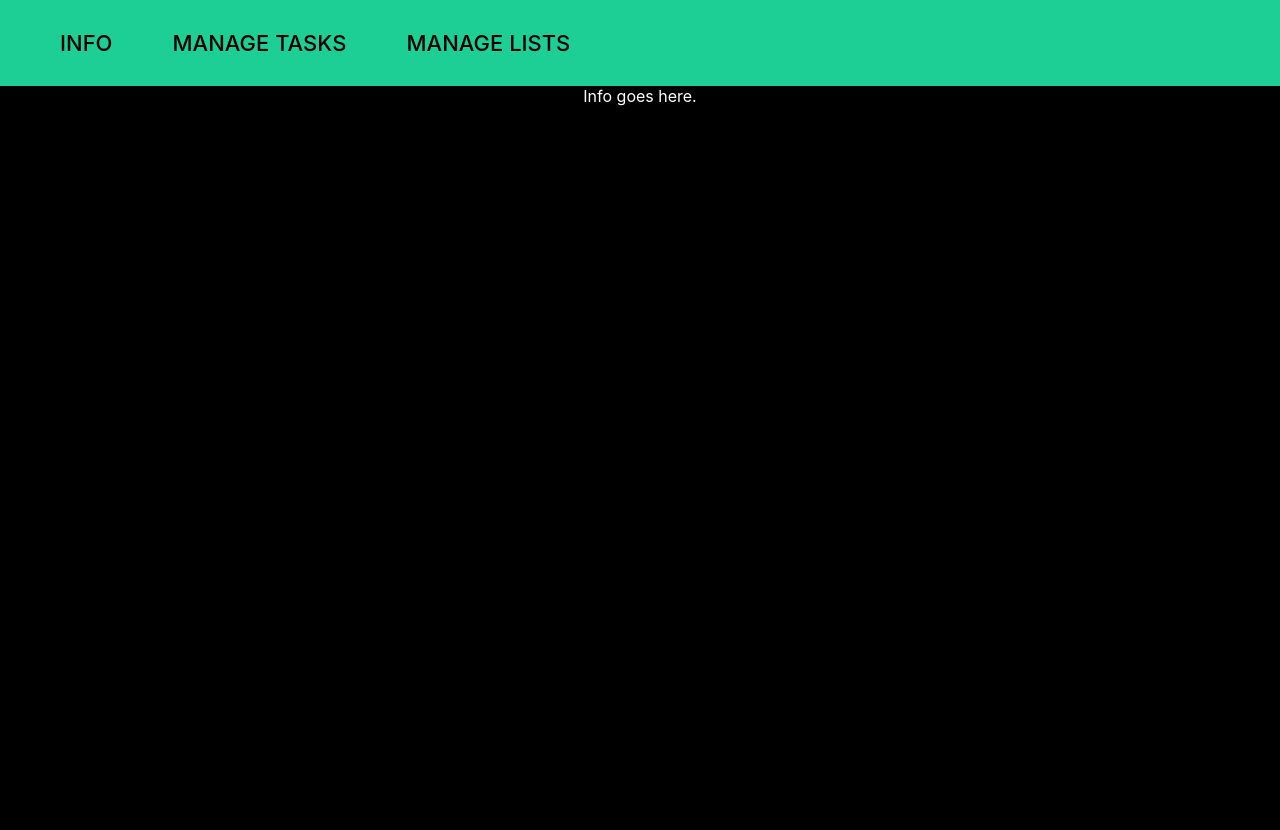
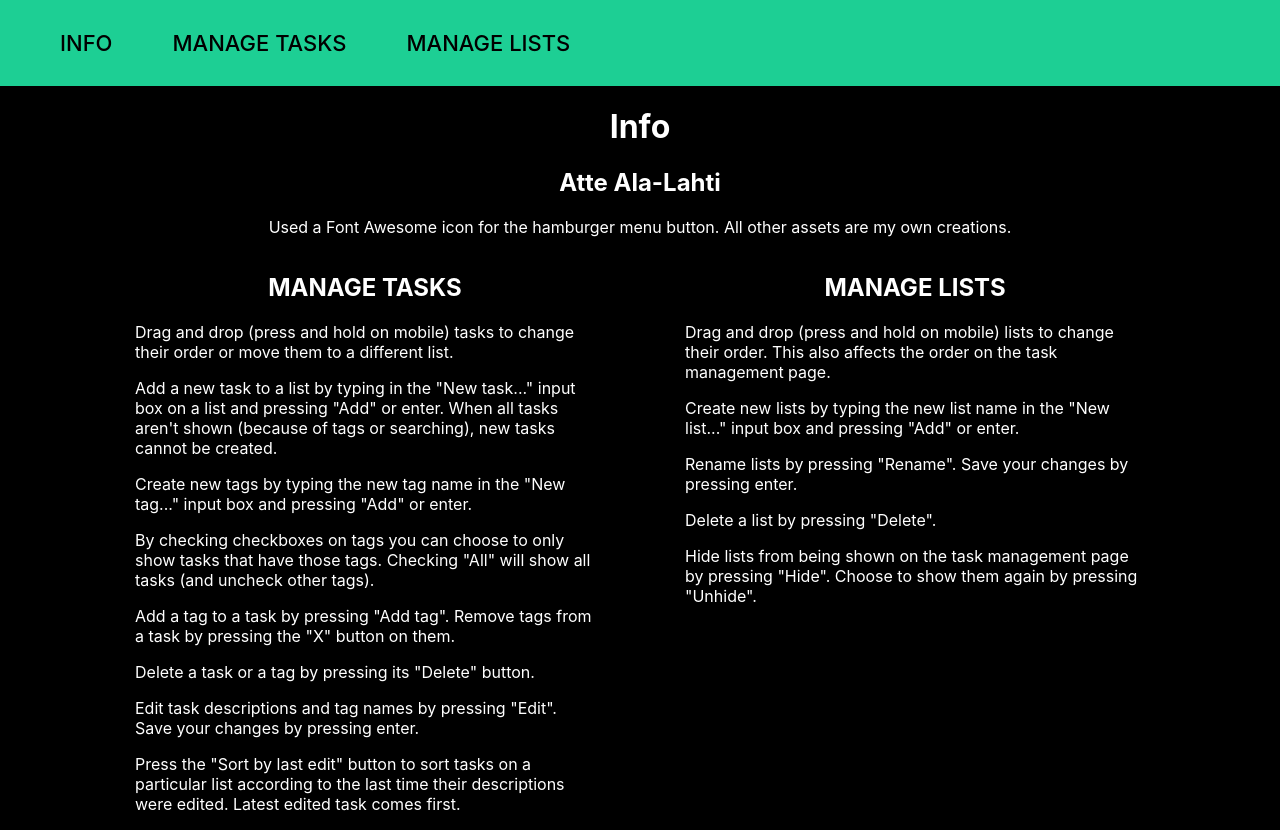
Before and after one commit to attealalahti/task-organizer, a React (Create React App) app: page / in a window 1280 px wide. Before the commit the page ends 800 px from the top, so only its background shows below. Built offline with nearby package versions, Linux system fonts and the light colour scheme.

Commit message:
Implement info page.

```diff
--- a/src/App.css
+++ b/src/App.css
@@ -34,6 +34,22 @@ a:hover {
 }
 
 /* PAGE CONTENT */
+
+/* INFO PAGE */
+.Columns {
+    display: flex;
+    max-width: 1100px;
+    margin: auto;
+    flex-wrap: wrap;
+}
+.Columns div {
+    margin: 0 auto;
+    max-width: 500px;
+    padding: 0 20px;
+}
+.Paragraphs {
+    text-align: left;
+}
 
 /* New tag/list entry field */
 .CreateItem {
--- a/src/InfoPage.js
+++ b/src/InfoPage.js
@@ -5,7 +5,80 @@ class InfoPage extends React.Component {
         this.props.setOpenPage("info");
     }
     render() {
-        return <div>Info goes here.</div>;
+        return (
+            <div>
+                <h1>Info</h1>
+                <h2>Atte Ala-Lahti</h2>
+                <p>
+                    Used a Font Awesome icon for the hamburger menu button. All other
+                    assets are my own creations.
+                </p>
+                <div className="Columns">
+                    <div>
+                        <h2>MANAGE TASKS</h2>
+                        <div className="Paragraphs">
+                            <p>
+                                Drag and drop (press and hold on mobile) tasks to change
+                                their order or move them to a different list.
+                            </p>
+                            <p>
+                                Add a new task to a list by typing in the "New task..."
+                                input box on a list and pressing "Add" or enter. When all
+                                tasks aren't shown (because of tags or searching), new
+                                tasks cannot be created.
+                            </p>
+                            <p>
+                                Create new tags by typing the new tag name in the "New
+                                tag..." input box and pressing "Add" or enter.
+                            </p>
+                            <p>
+                                By checking checkboxes on tags you can choose to only show
+                                tasks that have those tags. Checking "All" will show all
+                                tasks (and uncheck other tags).
+                            </p>
+                            <p>
+                                Add a tag to a task by pressing "Add tag". Remove tags
+                                from a task by pressing the "X" button on them.
+                            </p>
+                            <p>Delete a task or a tag by pressing its "Delete" button.</p>
+                            <p>
+                                Edit task descriptions and tag names by pressing "Edit".
+                                Save your changes by pressing enter.
+                            </p>
+                            <p>
+                                Press the "Sort by last edit" button to sort tasks on a
+                                particular list according to the last time their
+                                descriptions were edited. Latest edited task comes first.
+                            </p>
+                        </div>
+                    </div>
+                    <div>
+                        <h2>MANAGE LISTS</h2>
+                        <div className="Paragraphs">
+                            <p>
+                                Drag and drop (press and hold on mobile) lists to change
+                                their order. This also affects the order on the task
+                                management page.
+                            </p>
+                            <p>
+                                Create new lists by typing the new list name in the "New
+                                list..." input box and pressing "Add" or enter.
+                            </p>
+                            <p>
+                                Rename lists by pressing "Rename". Save your changes by
+                                pressing enter.
+                            </p>
+                            <p>Delete a list by pressing "Delete".</p>
+                            <p>
+                                Hide lists from being shown on the task management page by
+                                pressing "Hide". Choose to show them again by pressing
+                                "Unhide".
+                            </p>
+                        </div>
+                    </div>
+                </div>
+            </div>
+        );
     }
 }
 
```
